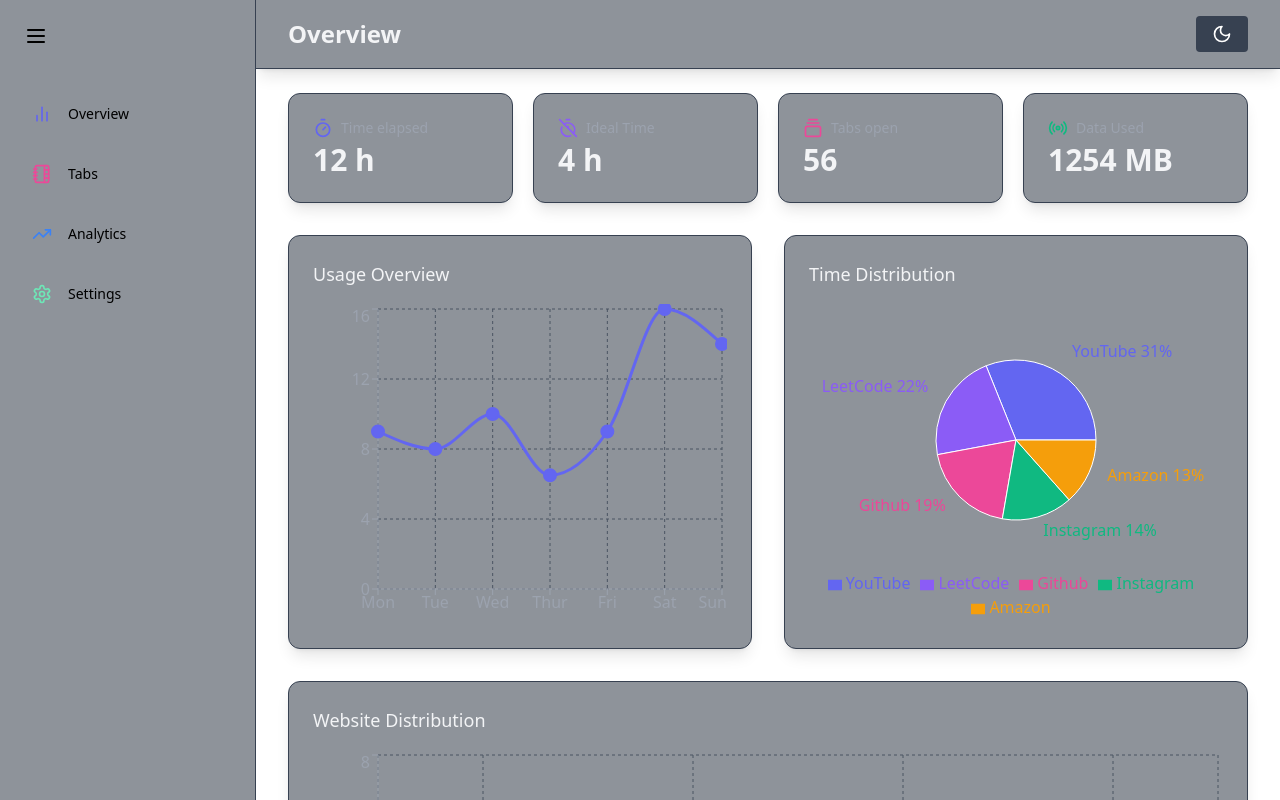
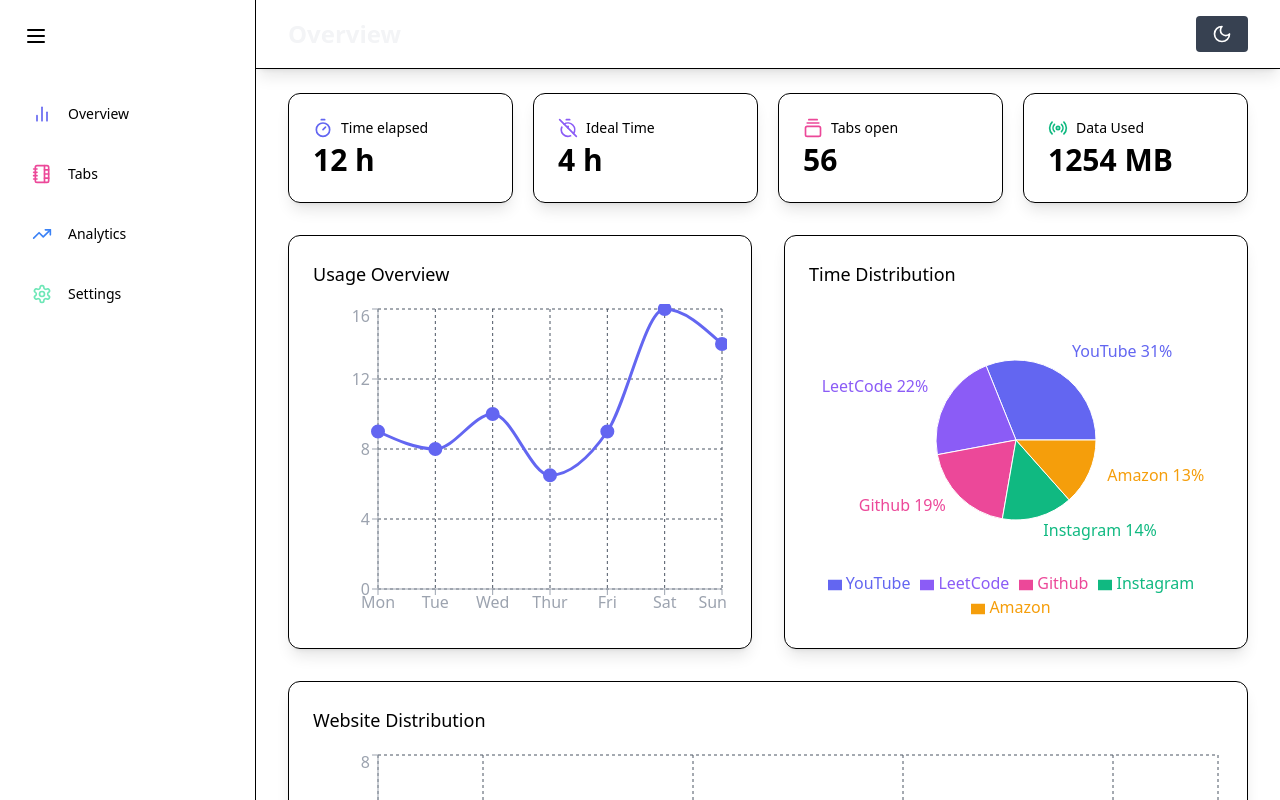
Before and after one commit to timelygator/TimelyGator, a React (Vite) app in the folder web-ui/: page / in a window 1280 px wide. Built offline with nearby package versions, Linux system fonts and the light colour scheme.

Commit message:
edited overview and common for general theme setup

```diff
--- a/web-ui/src/components/common/Header.jsx
+++ b/web-ui/src/components/common/Header.jsx
@@ -1,14 +1,17 @@
 import { useState, useEffect } from 'react';
 import { Sun, Moon } from 'lucide-react';
+
 
 const Header = ({ title }) => {
     const [isDarkMode, setIsDarkMode] = useState(false);
 
     useEffect(() => {
         if (isDarkMode) {
+            document.documentElement.classList.remove('light');
             document.documentElement.classList.add('dark');
         } else {
             document.documentElement.classList.remove('dark');
+            document.documentElement.classList.add('light');
         }
     }, [isDarkMode]);
 
@@ -17,7 +20,7 @@
     };
 
     return (
-        <header className='bg-gray-800 bg-opacity-50 backdrop-blur-md shadow-lg border-b border-gray-700'>
+        <header className='bg-backgroundSecondary bg-opacity-100 backdrop-blur-md shadow-lg border-b border-border'>
             <div className='max-w-7xl mx-auto py-4 px-4 sm:px-6 lg:px-8 flex justify-between items-center'>
                 <h1 className='text-2xl font-semibold text-gray-100'>{title}</h1>
                 <button
--- a/web-ui/src/components/common/Sidebar.jsx
+++ b/web-ui/src/components/common/Sidebar.jsx
@@ -40,7 +40,7 @@
 				}`}
 			animate={{ width: isSidebarOpen ? 256 : 80 }}
 		>
-			<div className='h-full bg-gray-800 bg-opacity-50 backdrop-blur-md p-4 flex flex-col border-r border-gray-700'>
+			<div className='h-full bg-backgroundSecondary bg-opacity-100 backdrop-blur-md p-4 flex flex-col border-r border-border'>
 				<motion.button
 					whileHover={{ scale: 1.1 }}
 					whileTap={{ scale: 0.9 }}
--- a/web-ui/src/components/common/StatCard.jsx
+++ b/web-ui/src/components/common/StatCard.jsx
@@ -3,15 +3,15 @@
 const StatCard = ({ name, icon: Icon, value, color }) => {
 	return (
 		<motion.div
-			className='bg-gray-800 bg-opacity-50 backdrop-blur-md overflow-hidden shadow-lg rounded-xl border border-gray-700'
+			className='bg-backgroundSecondary bg-opacity-50 backdrop-blur-md overflow-hidden shadow-lg rounded-xl border border-border'
 			whileHover={{ y: -5, boxShadow: "0 25px 50px -12px rgba(0, 0, 0, 0.5)" }}
 		>
 			<div className='px-4 py-5 sm:p-6'>
-				<span className='flex items-center text-sm font-medium text-gray-400'>
+				<span className='flex items-center text-sm font-medium text-cardSecondaryText'>
 					<Icon size={20} className='mr-2' style={{ color }} />
 					{name}
 				</span>
-				<p className='mt-1 text-3xl font-semibold text-gray-100'>{value}</p>
+				<p className='mt-1 text-3xl font-semibold text-text'>{value}</p>
 			</div>
 		</motion.div>
 	);
--- a/web-ui/src/components/overview/CategoryDistributionChart.jsx
+++ b/web-ui/src/components/overview/CategoryDistributionChart.jsx
@@ -14,12 +14,12 @@
 const CategoryDistributionChart = () => {
 	return (
 		<motion.div
-			className='bg-gray-800 bg-opacity-50 backdrop-blur-md shadow-lg rounded-xl p-6 border border-gray-700'
+			className='bg-backgroundSecondary bg-opacity-100 backdrop-blur-md shadow-lg rounded-xl p-6 border border-border'
 			initial={{ opacity: 0, y: 20 }}
 			animate={{ opacity: 1, y: 0 }}
 			transition={{ delay: 0.3 }}
 		>
-			<h2 className='text-lg font-medium mb-4 text-gray-100'>Time Distribution</h2>
+			<h2 className='text-lg font-medium mb-4 text-text'>Time Distribution</h2>
 			<div className='h-80'>
 				<ResponsiveContainer width={"100%"} height={"100%"}>
 					<PieChart>
--- a/web-ui/src/components/overview/UsageOverviewChart.jsx
+++ b/web-ui/src/components/overview/UsageOverviewChart.jsx
@@ -14,12 +14,12 @@
 const SalesOverviewChart = () => {
 	return (
 		<motion.div
-			className='bg-gray-800 bg-opacity-50 backdrop-blur-md shadow-lg rounded-xl p-6 border border-gray-700'
+			className='bg-backgroundSecondary bg-opacity-100 backdrop-blur-md shadow-lg rounded-xl p-6 border border-border'
 			initial={{ opacity: 0, y: 20 }}
 			animate={{ opacity: 1, y: 0 }}
 			transition={{ delay: 0.2 }}
 		>
-			<h2 className='text-lg font-medium mb-4 text-gray-100'>Usage Overview</h2>
+			<h2 className='text-lg font-medium mb-4 text-text'>Usage Overview</h2>
 
 			<div className='h-80'>
 				<ResponsiveContainer width={"100%"} height={"100%"}>
--- a/web-ui/src/components/overview/WebsiteDis.jsx
+++ b/web-ui/src/components/overview/WebsiteDis.jsx
@@ -13,12 +13,12 @@
 const SalesChannelChart = () => {
     return (
         <motion.div
-            className='bg-gray-800 bg-opacity-50 backdrop-blur-md shadow-lg rounded-xl p-6 lg:col-span-2 border border-gray-700'
+            className='bg-backgroundSecondary bg-opacity-100 backdrop-blur-md shadow-lg rounded-xl p-6 lg:col-span-2 border border-border'
             initial={{ opacity: 0, y: 20 }}
             animate={{ opacity: 1, y: 0 }}
             transition={{ delay: 0.4 }}
         >
-            <h2 className='text-lg font-medium mb-4 text-gray-100'>Website Distribution</h2>
+            <h2 className='text-lg font-medium mb-4 text-text'>Website Distribution</h2>
 
             <div className='h-80'>
                 <ResponsiveContainer>
--- a/web-ui/src/index.css
+++ b/web-ui/src/index.css
@@ -4,6 +4,7 @@
 
 .dark {
     --color-primary-bg: #1a202c;
+    --color-secondary-bg: #1f2937;
     --color-primary-text: #f7fafc;
     --color-card-text-secondary: #d1d5db;
     /* --color-primary-dark: #646cffaa; */
--- a/web-ui/tailwind.config.js
+++ b/web-ui/tailwind.config.js
@@ -5,6 +5,7 @@
 		extend: {
 			colors:{
 				background: "var(--color-primary-bg)",
+				backgroundSecondary: "var(--color-secondary-bg)",
 				text: "var(--color-primary-text)",
 				border: "var(--color-border)",
 				cardSecondaryText: "var(--color-card-secondary-text)",
```
